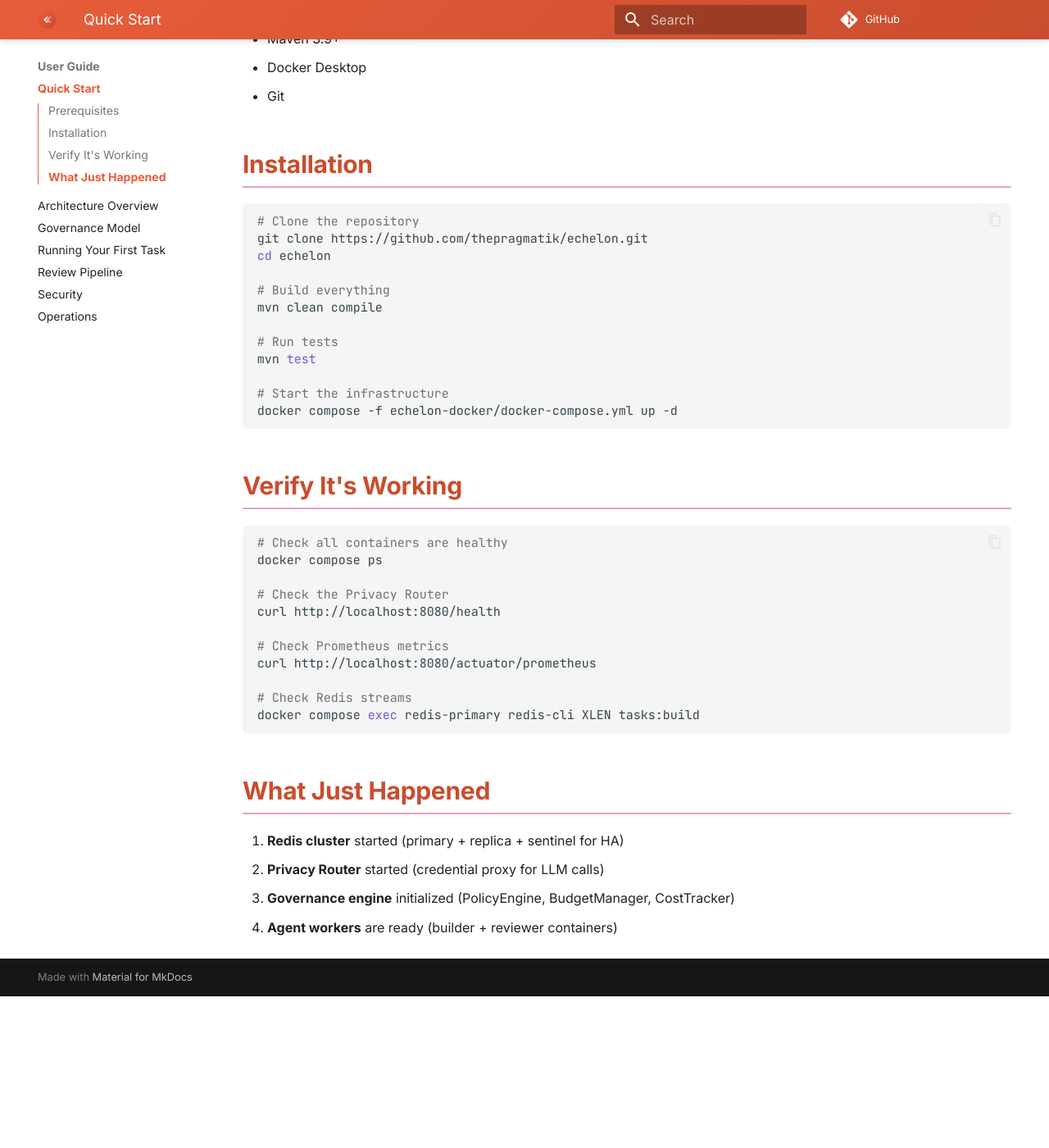
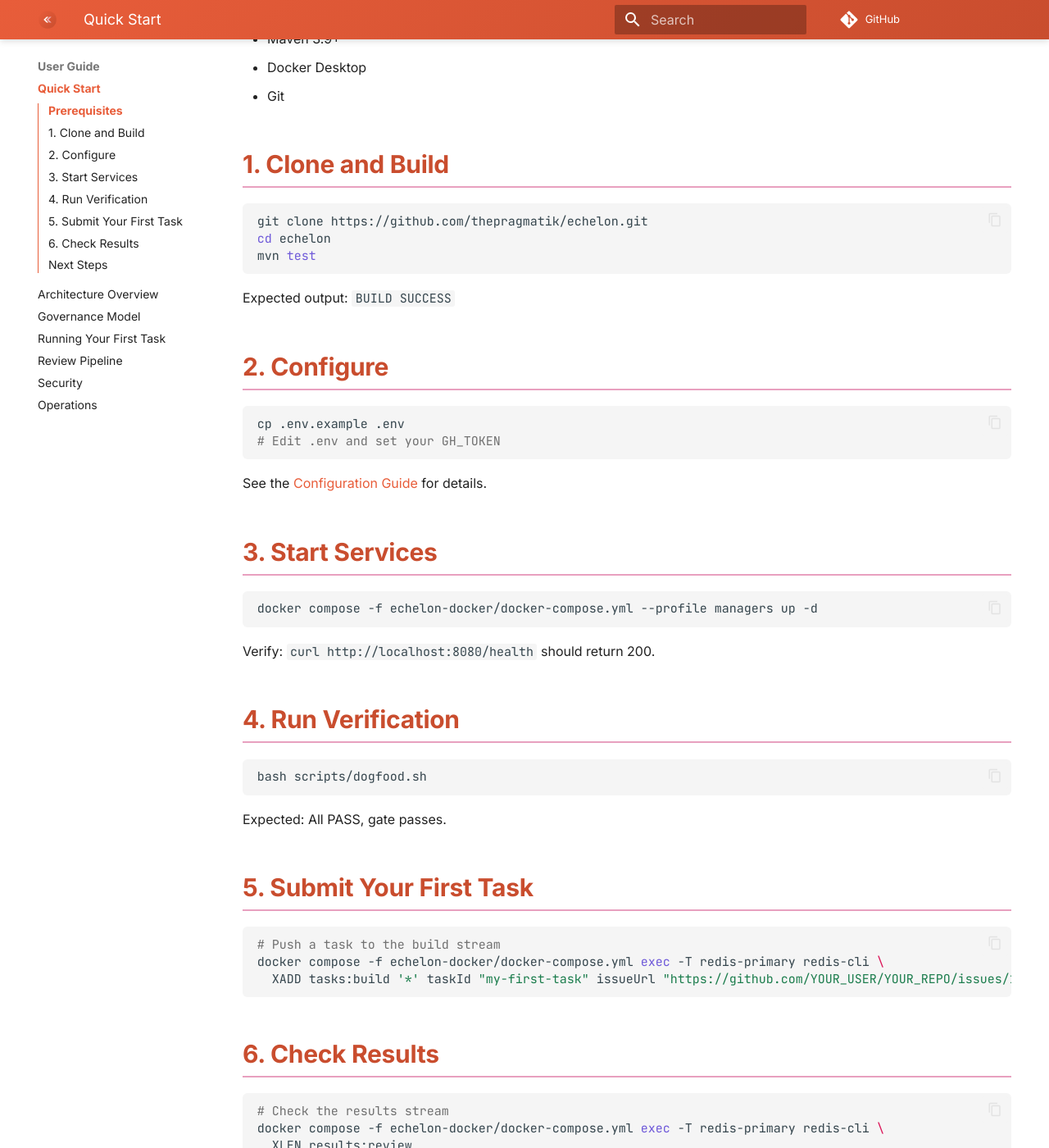
Before and after one commit to thepragmatik/echelon, an MkDocs documentation site: the page built from docs/user-guide/quickstart.md, in a window 1280 px wide and 1400 px high, scrolled down 360 px. Shown: the whole window at 82% size. Built offline with MkDocs 1.6.1 and Material for MkDocs 9.7.7, drawn with Linux system fonts in a browser that asks for light colours; comment, search, counter and statistics services are not loaded; before the commit the page ends 1575 px from its top, so only the background shows below that; part of the change alters nothing that is shown; some of the changed text lies outside the part shown.

Commit message:
docs: configuration guide, expanded quickstart, .env.example (#174)
Co-authored-by: Rath <rath@users.noreply.github.com>

````diff
--- /dev/null
+++ b/docs/reference/configuration.md
@@ -0,0 +1,366 @@
+# Configuration Guide
+
+This reference covers every configuration surface in Echelon — environment variables, Docker Compose customization, GitHub integration, LLM provider setup, submitting your first task, and troubleshooting common issues.
+
+---
+
+## 1. Environment Variables
+
+Echelon reads configuration from a `.env` file at the project root. Copy the example file and edit it:
+
+```bash
+cp .env.example .env
+```
+
+### Core Variables
+
+| Variable | Required | Description | Default |
+|----------|----------|-------------|---------|
+| `GH_TOKEN` | **Yes** | GitHub Personal Access Token for cloning repos, creating issues, and opening PRs. Scopes: `repo`, `issues`, `pull_requests`. | — |
+| `REDIS_HOST` | No | Redis server hostname (used by manager services connecting externally) | `localhost` |
+| `REDIS_PORT` | No | Redis server port | `6379` |
+| `LOG_LEVEL` | No | Logging verbosity | `INFO` |
+
+### LLM Provider API Keys
+
+At least one LLM provider key is required for code generation. Echelon supports the following providers:
+
+| Variable | Required | Description |
+|----------|----------|-------------|
+| `OPENAI_API_KEY` | No | OpenAI API key (`sk-...`) — for GPT-4o, o1, o3, etc. |
+| `ANTHROPIC_API_KEY` | No | Anthropic API key (`sk-ant-...`) — for Claude Opus, Sonnet, Haiku |
+| `WAFER_API_KEY` | No | Wafer API key — the default provider if no other key is set |
+
+!!! tip "Provider Fallback"
+    If no API keys are set, Echelon defaults to Wafer. Set at least one key before submitting tasks that require code generation.
+
+### Proxy / Privacy Router Variables
+
+When running in Docker Compose, the Privacy Router service handles LLM calls on behalf of workers. The router reads provider keys from its own environment (set in `docker-compose.yml`):
+
+| Variable (docker-compose) | Description |
+|---------------------------|-------------|
+| `DEEPSEEK_API_KEY` | DeepSeek API key for the Privacy Router |
+| `WAFER_API_KEY` | Wafer API key for the Privacy Router |
+| `LLM_PROXY_URL` | Internal URL workers use to reach the Privacy Router (`http://privacy-router:8080`) |
+
+---
+
+## 2. Docker Configuration
+
+Echelon uses Docker Compose located at `echelon-docker/docker-compose.yml`. The stack is organized into **four services** and **one optional profile**.
+
+### Service Overview
+
+| Service | Dockerfile | Role | Profile |
+|---------|-----------|------|---------|
+| `redis-primary` | `redis:7-alpine` | Primary Redis node — task queues, budget state, policy store | Always on |
+| `redis-replica` | `redis:7-alpine` | Read replica for Redis (high availability) | Always on |
+| `redis-sentinel` | `Dockerfile.sentinel` | Sentinel for automatic Redis failover | Always on |
+| `privacy-router` | `Dockerfile.privacy-router` | LLM proxy — workers call this instead of APIs directly | Always on |
+| `builder` | `Dockerfile.builder` | BuildManager — polls `tasks:build`, spawns implementers | `managers` |
+| `reviewer` | `Dockerfile.reviewer` | ReviewManager — polls `tasks:review`, spawns reviewers | `managers` |
+
+### Starting the Stack
+
+```bash
+# Start infrastructure (Redis, privacy router)
+docker compose -f echelon-docker/docker-compose.yml up -d
+
+# Start managers too (builder + reviewer)
+docker compose -f echelon-docker/docker-compose.yml --profile managers up -d
+```
+
+### Customization Points
+
+#### Redis Persistence
+
+The compose file enables AOF (Append-Only File) persistence with three save strategies:
+
+```yaml
+command:
+  - "redis-server"
+  - "--appendonly"
+  - "yes"
+  - "--save"
+  - "900 1"      # Save every 900s if ≥1 key changed
+  - "--save"
+  - "300 10"     # Save every 300s if ≥10 keys changed
+  - "--save"
+  - "60 10000"   # Save every 60s if ≥10,000 keys changed
+```
+
+Adjust save intervals or switch to RDB-only by modifying the `command` array.
+
+#### Resource Limits
+
+Add resource constraints to prevent a single service from starving others:
+
+```yaml
+services:
+  builder:
+    deploy:
+      resources:
+        limits:
+          cpus: "2"
+          memory: "4G"
+  reviewer:
+    deploy:
+      resources:
+        limits:
+          cpus: "2"
+          memory: "4G"
+```
+
+#### Network Isolation
+
+The compose file uses a single `echelon-internal` bridge network. For production, consider:
+
+- Adding a reverse proxy (e.g., Traefik, Caddy) for the Privacy Router
+- Restricting Redis to the internal network only (already the default)
+- Using Docker secrets instead of environment variables for API keys
+
+---
+
+## 3. GitHub Integration
+
+Echelon interacts with GitHub through the `GH_TOKEN` environment variable and via the CLI (`gh`).
+
+### Token Scopes
+
+Create a [Personal Access Token (classic)](https://github.com/settings/tokens) or a [Fine-Grained Access Token](https://github.com/settings/tokens?type=beta) with these scopes:
+
+| Scope | Purpose |
+|-------|---------|
+| `repo` | Full control of private repositories — clone, commit, create PRs |
+| `issues:write` | Create and update issues (for task creation) |
+| `pull_requests:write` | Create and merge pull requests |
+| `contents:read` | Read repository contents |
+
+For fine-grained tokens, set **Repository access** to `All repositories` or select specific repos Echelon will work on.
+
+### Webhook Setup (Optional)
+
+For automatic task ingestion, configure a GitHub webhook that pushes new issues to Redis:
+
+1. Go to **Settings → Webhooks → Add webhook** in your repository
+2. **Payload URL**: `http://your-echelon-host:8080/webhook/github`
+3. **Content type**: `application/json`
+4. **Events**: Select **Issues** and **Pull requests**
+5. **Secret**: A shared secret for payload verification (configure via `GITHUB_WEBHOOK_SECRET`)
+
+!!! note
+    Webhook processing requires the BuildManager service to be running (`--profile managers`). Without webhooks, you manually push tasks via `redis-cli` as described in [First Task](#5-first-task).
+
+### Using with Multiple Repositories
+
+The `issueUrl` field in a task entry specifies which repository to work on. Echelon clones the repository specified in the URL, so you can process tasks across multiple repositories with a single deployment — as long as `GH_TOKEN` has access.
+
+---
+
+## 4. LLM Provider Setup
+
+Echelon delegates all LLM calls to the **Privacy Router**, a lightweight proxy service that isolates API keys from worker containers. Workers never hold provider credentials.
+
+### How the Privacy Router Works
+
+```mermaid
+sequenceDiagram
+    participant Worker as Worker (implement.sh)
+    participant PR as Privacy Router
+    participant LLM as LLM Provider API
+
+    Worker->>PR: POST /v1/chat/completions
+    PR->>PR: Rewrite endpoint / add key
+    PR->>LLM: Forward with API key
+    LLM-->>PR: Response
+    PR-->>Worker: Response
+```
+
+### Supported Providers
+
+| Provider | Environment Variable | Privacy Router Support |
+|----------|---------------------|----------------------|
+| OpenAI | `OPENAI_API_KEY` | ✅ Yes |
+| Anthropic | `ANTHROPIC_API_KEY` | ✅ Yes |
+| Wafer | `WAFER_API_KEY` | ✅ Yes (default) |
+| DeepSeek | `DEEPSEEK_API_KEY` | ✅ Yes |
+
+### Configuring a Provider
+
+1. **Edit `echelon-docker/docker-compose.yml`** — add your API key to the `privacy-router` service environment:
+
+```yaml
+services:
+  privacy-router:
+    environment:
+      OPENAI_API_KEY: "sk-proj-your-key-here"
+      # or
+      ANTHROPIC_API_KEY: "sk-ant-your-key-here"
+```
+
+2. **Restart the Privacy Router**:
+
+```bash
+docker compose -f echelon-docker/docker-compose.yml up -d privacy-router
+```
+
+3. **Verify** the router is healthy:
+
+```bash
+curl http://localhost:8080/health
+```
+
+### Provider Selection per Task
+
+The default provider is configured in the Privacy Router. If you need per-task provider selection, include a `provider` field in the task payload:
+
+```bash
+docker compose exec redis-primary redis-cli XADD tasks:build \
+  "*" taskId "task-111" \
+  issueUrl "https://github.com/thepragmatik/echelon/issues/111" \
+  provider "openai"
+```
+
+---
+
+## 5. First Task
+
+This section walks through submitting a task to Echelon using Redis CLI and checking the result.
+
+### Prerequisites
+
+- Echelon stack running (`docker compose up -d --profile managers`)
+- `GH_TOKEN` set in `.env`
+- At least one LLM provider configured
+
+### Step 1: Create a GitHub Issue
+
+```bash
+gh issue create --title "Add logging to PolicyEngine" \
+  --body "Add structured logging with SLF4J to PolicyEngine.evaluate()" \
+  --repo thepragmatik/echelon
+```
+
+Note the issue number (e.g., `#172`).
+
+### Step 2: Push the Task to Redis
+
+```bash
+docker compose -f echelon-docker/docker-compose.yml exec -T redis-primary redis-cli \
+  XADD tasks:build '*' \
+  taskId "task-172" \
+  issueUrl "https://github.com/thepragmatik/echelon/issues/172" \
+  priority "5"
+```
+
+**Field reference:**
+
+| Field | Required | Description |
+|-------|----------|-------------|
+| `taskId` | Yes | Unique identifier for the task |
+| `issueUrl` | Yes | Full URL to the GitHub issue |
+| `priority` | No | Priority from 1 (lowest) to 10 (highest); default 5 |
+| `provider` | No | LLM provider override (`openai`, `anthropic`, `wafer`) |
+
+### Step 3: Watch the Pipeline
+
+```bash
+# Follow BuildManager logs
+docker compose -f echelon-docker/docker-compose.yml logs -f builder
+
+# Watch implementer output (if Pi agent logs to /tmp)
+tail -f /tmp/echelon-pi-output-task-172.log
+```
+
+The BuildManager polls the `tasks:build` stream every 5 seconds. On receiving your task, it:
+
+1. Runs the **PolicyEngine** — checks if the implementer role is permitted to `implement_task`
+2. Runs the **BudgetManager** — checks if there is enough token budget remaining
+3. Spawns `implement.sh` — clones the repo, runs the coding agent, compiles, commits, and opens a PR
+4. Pushes the resulting PR URL to the `tasks:review` stream
+
+### Step 4: Check Results
+
+```bash
+# Check how many reviews are complete
+docker compose -f echelon-docker/docker-compose.yml exec -T redis-primary redis-cli \
+  XLEN results:review
+
+# Read all review results
+docker compose -f echelon-docker/docker-compose.yml exec -T redis-primary redis-cli \
+  XREAD COUNT 10 STREAMS results:review 0
+```
+
+Each review result contains:
+
+| Field | Description |
+|-------|-------------|
+| `taskId` | The task identifier |
+| `prUrl` | URL to the generated pull request |
+| `reviewType` | `security` or `quality` |
+| `verdict` | `PASS`, `FAIL`, or `NEEDS_WORK` |
+| `findings` | Detailed review comments |
+
+### Step 5: Merge the PR
+
+Navigate to the PR URL shown in the logs or results stream. Once both security and quality reviews pass, merge the PR.
+
+---
+
+## 6. Troubleshooting
+
+### Common Issues
+
+| Symptom | Likely Cause | Fix |
+|---------|-------------|-----|
+| Builder won't start | Redis unreachable | Check `docker compose ps redis-primary`; verify Redis health with `redis-cli ping` |
+| Tasks queue but don't execute | PolicyEngine denying the action | Check `agent-types.yaml` permits; verify the implementer role has `implement_task` permission |
+| PR not created | GitHub token invalid or missing | Verify `GH_TOKEN` in `.env`; check token scopes include `repo` |
+| Review stalled | Reviewer container OOM | Increase Docker memory limit for the reviewer service |
+| `LLM_PROXY_URL` connection refused | Privacy Router not running | Run `docker compose up -d privacy-router`; check `curl http://localhost:8080/health` |
+| `mvn clean verify` fails | Java or Maven version mismatch | Ensure Java 21+ and Maven 3.9+; run `java -version` and `mvn --version` |
+| `docker compose` command not found | Docker Compose v1 vs v2 | Use `docker compose` (v2) instead of `docker-compose` (v1); install Docker Desktop or `docker-compose-plugin` |
+| Redis stream empty after push | Wrong stream key or Redis host | Verify `tasks:build` is the correct stream; check `REDIS_HOST`/`REDIS_PORT` in `.env` |
+
+### Debugging Tips
+
+**Check service logs:**
+```bash
+# All services
+docker compose logs --tail=100 -f
+
+# Specific service
+docker compose logs --tail=200 builder
+```
+
+**Inspect Redis state directly:**
+```bash
+# List all streams
+docker compose exec redis-primary redis-cli INFO keyspace
+
+# Check stream length
+docker compose exec redis-primary redis-cli XLEN tasks:build
+docker compose exec redis-primary redis-cli XLEN tasks:review
+```
+
+**Verify the Privacy Router is proxying correctly:**
+```bash
+# Test end-to-end LLM call
+curl -X POST http://localhost:8080/v1/chat/completions \
+  -H "Content-Type: application/json" \
+  -d '{"model": "gpt-4o", "messages": [{"role": "user", "content": "Hello"}]}'
+```
+
+**Test GitHub connectivity:**
+```bash
+# Verify the token works
+echo $GH_TOKEN | gh auth login --with-token
+gh api /user
+```
+
+### Known Limitations
+
+- Redis streams are not sharded — a single Redis instance handles all task queues. For high-throughput deployments, consider Redis Cluster.
+- The Privacy Router does not support provider failover — if the configured provider is unreachable, the task fails.
+- Builder and Reviewer containers use a read-only workspace mount (`:ro`). Write output goes to `/tmp/echelon-work` on the host.
--- a/docs/user-guide/quickstart.md
+++ b/docs/user-guide/quickstart.md
@@ -1,6 +1,6 @@
 # Quick Start Guide
 
-Get Echelon running in 10 minutes.
+Get Echelon running and process your first task in 10 minutes.
 
 ## Prerequisites
 
@@ -9,42 +9,59 @@ Get Echelon running in 10 minutes.
 - Docker Desktop
 - Git
 
-## Installation
+## 1. Clone and Build
 
 ```bash
-# Clone the repository
 git clone https://github.com/thepragmatik/echelon.git
 cd echelon
-
-# Build everything
-mvn clean compile
-
-# Run tests
 mvn test
-
-# Start the infrastructure
-docker compose -f echelon-docker/docker-compose.yml up -d
 ```
 
-## Verify It's Working
+Expected output: `BUILD SUCCESS`
+
+## 2. Configure
 
 ```bash
-# Check all containers are healthy
-docker compose ps
-
-# Check the Privacy Router
-curl http://localhost:8080/health
-
-# Check Prometheus metrics
-curl http://localhost:8080/actuator/prometheus
-
-# Check Redis streams
-docker compose exec redis-primary redis-cli XLEN tasks:build
+cp .env.example .env
+# Edit .env and set your GH_TOKEN
 ```
 
-## What Just Happened
+See the [Configuration Guide](../reference/configuration.md) for details.
 
-1. **Redis cluster** started (primary + replica + sentinel for HA)
-2. **Privacy Router** started (credential proxy for LLM calls)
-3. **Governance engine** initialized (PolicyEngine, BudgetManager, CostTracker)
-4. **Agent workers** are ready (builder + reviewer containers)
+## 3. Start Services
+
+```bash
+docker compose -f echelon-docker/docker-compose.yml --profile managers up -d
+```
+
+Verify: `curl http://localhost:8080/health` should return 200.
+
+## 4. Run Verification
+
+```bash
+bash scripts/dogfood.sh
+```
+
+Expected: All PASS, gate passes.
+
+## 5. Submit Your First Task
+
+```bash
+# Push a task to the build stream
+docker compose -f echelon-docker/docker-compose.yml exec -T redis-primary redis-cli \
+  XADD tasks:build '*' taskId "my-first-task" issueUrl "https://github.com/YOUR_USER/YOUR_REPO/issues/1" priority "5"
+```
+
+## 6. Check Results
+
+```bash
+# Check the results stream
+docker compose -f echelon-docker/docker-compose.yml exec -T redis-primary redis-cli \
+  XLEN results:review
+```
+
+## Next Steps
+
+- [Operations Guide](operations.md) — full setup reference
+- [Architecture Whitepaper](../whitepaper/echelon-architecture.md) — design philosophy
+- [Quality Case](../quality-case.md) — why Echelon is production-ready
--- a/mkdocs.yml
+++ b/mkdocs.yml
@@ -31,6 +31,8 @@ nav:
     - Security: user-guide/security.md
     - Operations: user-guide/operations.md
   - Quality Case: quality-case.md
+  - Reference:
+    - Configuration: reference/configuration.md
   - Architecture:
     - Overview: whitepaper/echelon-architecture.md
     - "ADR-001: Deontic Tokens": architecture/adr-001-deontic-tokens.md
````
Also changed, not shown: 1 other file.
